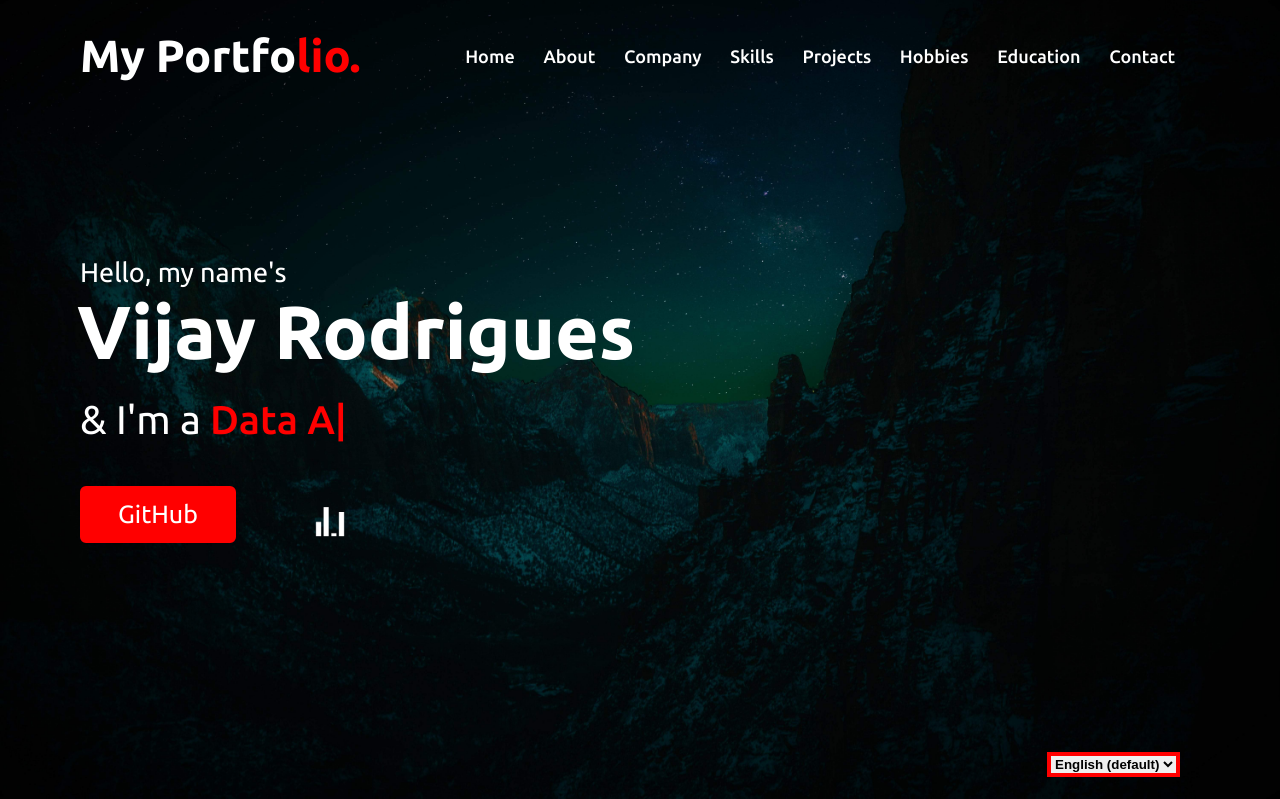
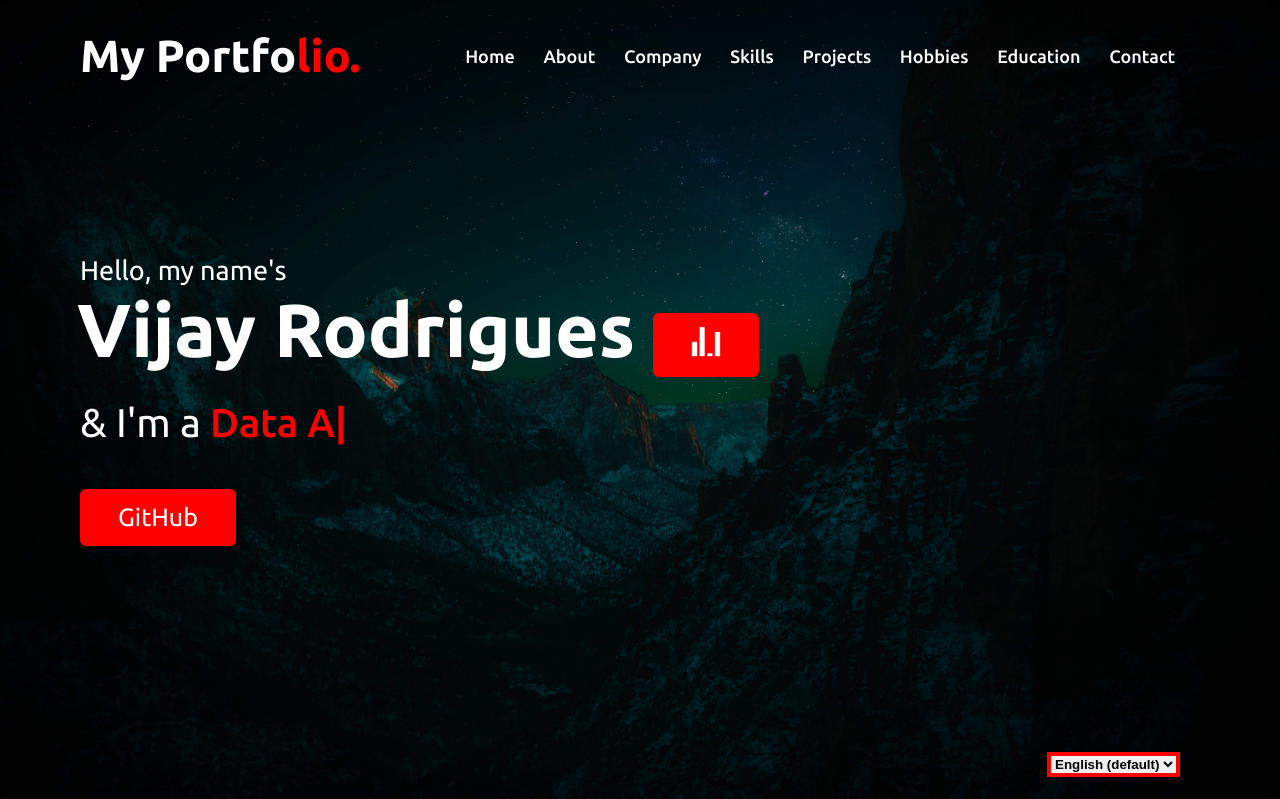
Before and after one commit to VijayRodrigues/my_personal_website_portfolio, a Flask app: page / in a window 1280 px wide. Shown: the top 799 px of the page. Run offline with Flask 2, Linux system fonts and the light colour scheme; some libraries are stand-ins or nearby versions.

Commit message:
first commit

```diff
--- a/templates/index.html
+++ b/templates/index.html
@@ -36,14 +36,7 @@
         right: 100px;
     }
 
-    .aud_img_new{
-        position:relative;
-        float:right;
-        bottom: -250px;
-        right:320px;
-        background-color: transparent;
-        border: 0px solid transparent;
-    }
+
 
     .trans_ops{
         width:100%;
@@ -143,8 +136,15 @@
     <section class="home" id="home">
         <div class="max-width">
             <div class="home-content">
-                <div class="text-1">Hello, my name's</div>
-                <div class="text-2">Vijay Rodrigues</div><br>
+                <div class="text-1">Hello, my name's </div>
+                <div class="text-2">Vijay Rodrigues  <!-- Pronunciation audio -->
+                    <a class="aud_img_new" href="javascript:playSound('name_aud');"><img class ="tooltip" src="{{ url_for('static', filename= 'pronunciation.gif')}}" width="30" height="30" alt="not available" /> </a>
+                    </div><div class="aud_img_new">
+                        <!-- Image -->
+
+                        <!--Audio File-->
+                        <audio id="name_aud"  src="{{ url_for('static', filename= 'pronunciation.mp3')}}" preload="auto"></audio>
+                    </div><br>
 
                 <div class="text-3">& I'm a <span class="typing"></span></div>
 
@@ -153,14 +153,7 @@
             </div>
 
 
-<!-- Pronunciation audio -->
 
-<div class="aud_img_new">
-    <!-- Image -->
-    <a class="" href="javascript:playSound('name_aud');"><img class ="tooltip" src="{{ url_for('static', filename= 'pronunciation.gif')}}" width="30" height="30" alt="not available" /> </a>
-    <!--Audio File-->
-    <audio id="name_aud"  src="{{ url_for('static', filename= 'pronunciation.mp3')}}" preload="auto"></audio>
-</div>
 
         </div>
     </section>
```
